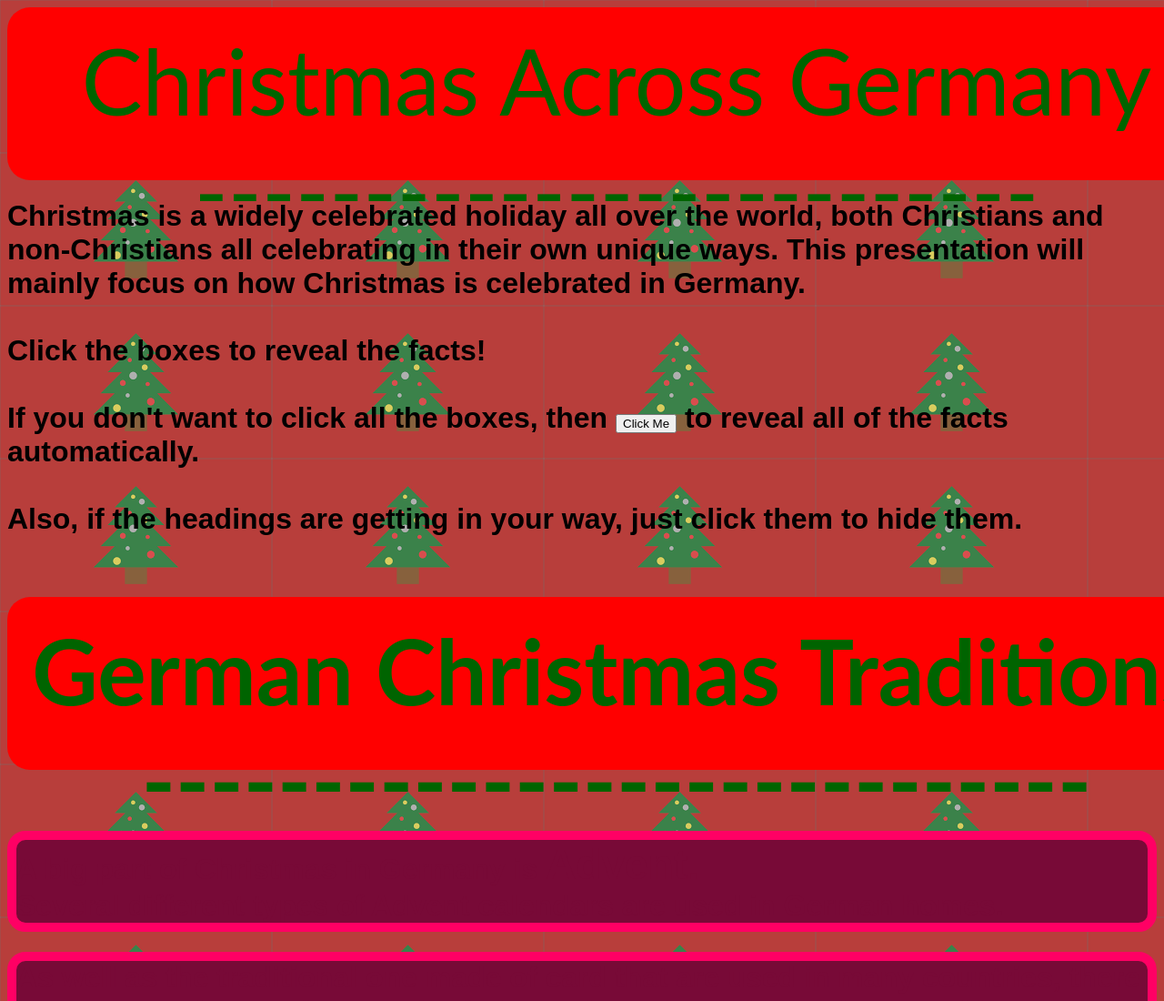
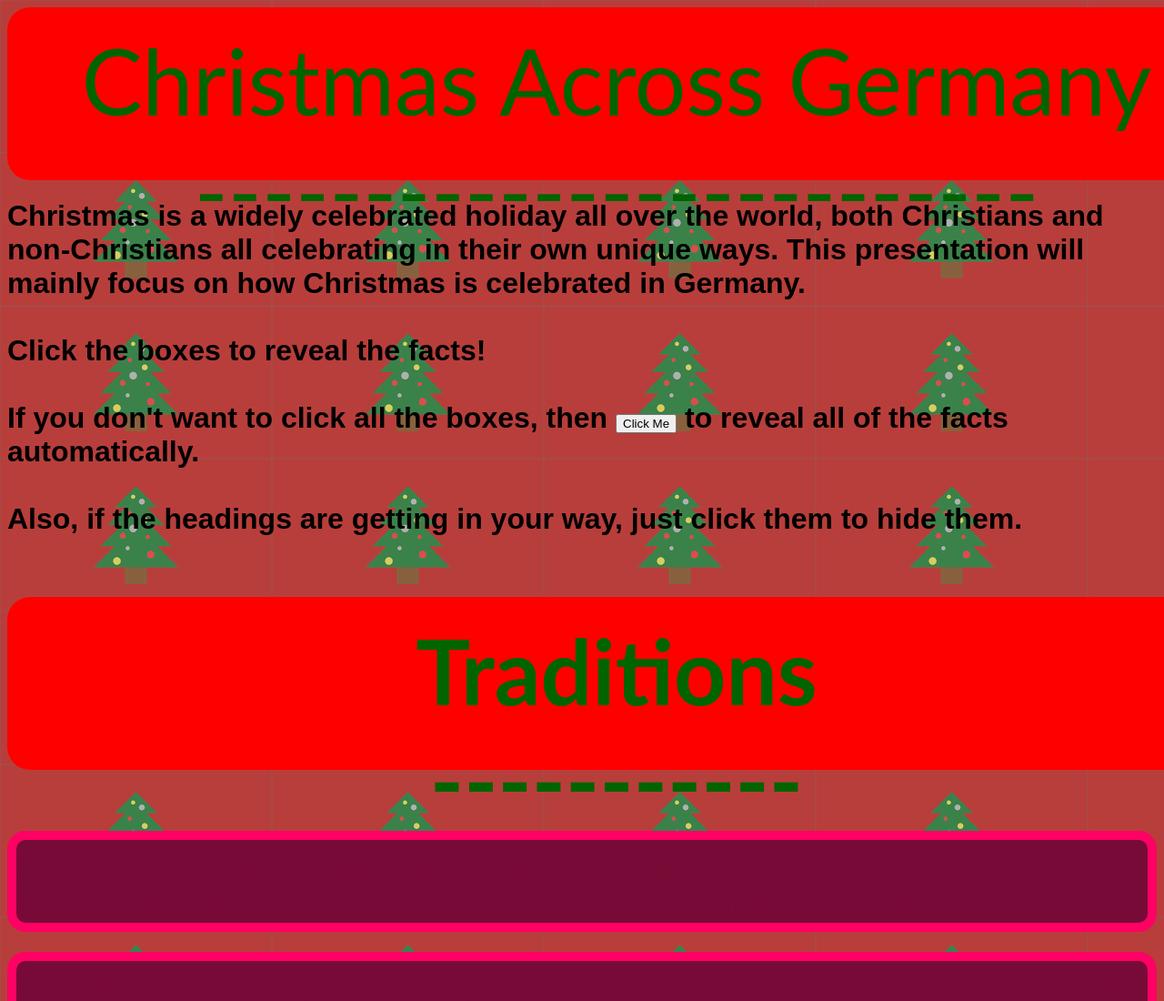
Before and after one commit to ShinyMemesYT/Christmas-In-Germany, a plain HTML site: page index.html in a window 1280 px wide. Shown: the top 1100 px of the page at 91% size. Drawn offline with Linux system fonts and the light colour scheme.

Commit message:
Update index.html

```diff
--- a/index.html
+++ b/index.html
@@ -11,7 +11,7 @@
 <body>
     <header class="maintext">Christmas Across Germany</header>
     <h1 class="text">Christmas is a widely celebrated holiday all over the world, both Christians and non-Christians all celebrating in their own unique ways. This presentation will mainly focus on how Christmas is celebrated in Germany.<br><br>Click the boxes to reveal the facts!<br><br>If you don't want to click all the boxes, then <button id="revealall">Click Me</button> to reveal all of the facts automatically.<br><br>Also, if the headings are getting in your way, just click them to hide them.</h1>
-    <h1 class="maintext">German Christmas Traditions</h1>
+    <h1 class="maintext">Traditions</h1>
     <h1 class="facts">A big part of Christmas in Germany is <big><big>Advent.</big></big><br>Several different types of Advent calendars are used in German homes.</h1>
     <h1 class="facts">As well as the traditional one made of card that are used in many countries, there are ones made out of a wreath of Fir tree branches with 24 decorated boxes or bags hanging from it. Each box or bag has a little present in it.</h1>
     <h1 class="facts">Another type is called a 'Advent Kranz' and is a ring of fir branches that has four candles on it. This is like the Advent candles that are sometimes used in Churches. One candle is lit at the beginning of each week in Advent.</h1>
```
